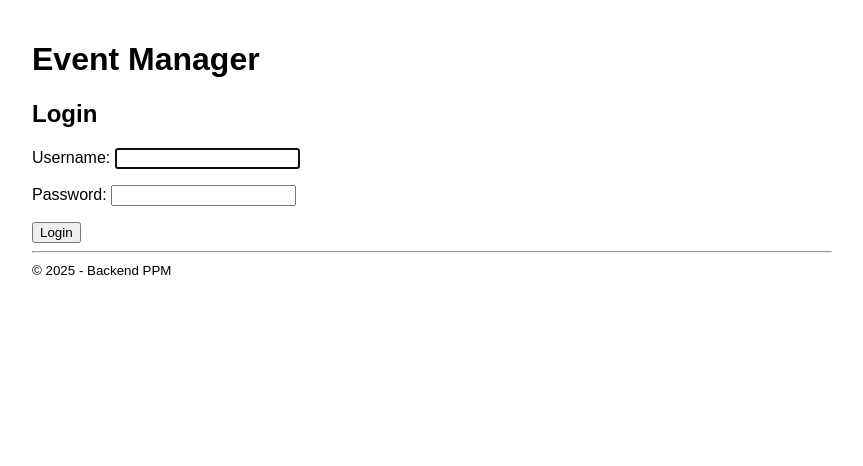
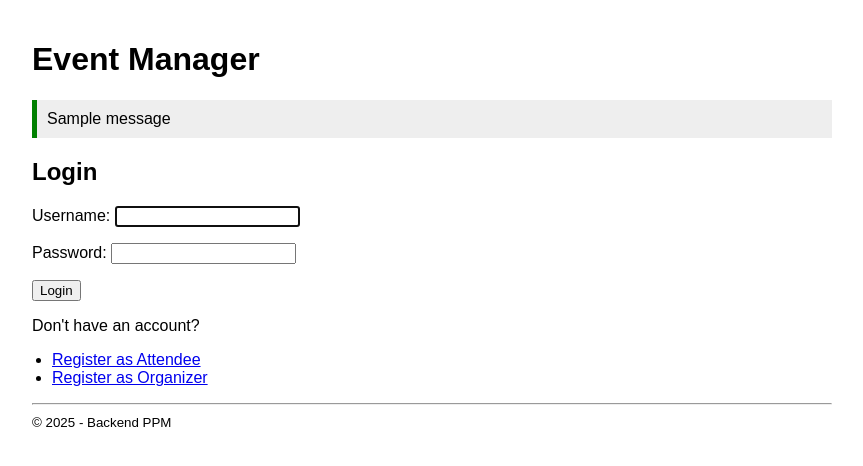
Before and after one commit to MircoCaneschi/event_menagement_project, a Django app: page /users/login/ in a window 1280 px wide. Shown: the top 466 px of the page, without its empty margins (208-1071 px from the left). Run offline with Django 5.2, Linux system fonts and the light colour scheme; tables that the repository leaves empty hold one stand-in row (values such as "Sample post"); one stand-in notice (Sample message) is shown.

Commit message:
resgister links in the login page - feedback messages

```diff
--- a/templates/base.html
+++ b/templates/base.html
@@ -54,11 +54,28 @@
                         </form>
                     {% endif %}
                 {% else %}
-                    <a href="{% url 'login' %}">Login</a>
+                    {% with request.resolver_match.url_name as current_view %}
+                        {% if current_view != 'register_attendee' and current_view != 'register_organizer' %}
+                            <a href="{% url 'login' %}">Login</a>
+                        {% endif %}
+                    {% endwith %}
                 {% endif %}
             {% endif %}
         {% endwith %}
     </nav>
+    {% if messages %}
+        <ul style="list-style: none; padding: 0;">
+            {% for message in messages %}
+                <li style="padding: 10px; background-color: #eee; border-left: 5px solid
+                        {% if message.tags == 'success' %}green
+                        {% elif message.tags == 'error' %}red
+                        {% elif message.tags == 'warning' %}orange
+                        {% else %}gray{% endif %}; margin-bottom: 10px;">
+                    {{ message }}
+                </li>
+            {% endfor %}
+        </ul>
+    {% endif %}
 </header>
 
 {% block content %}{% endblock %}
--- a/users/templates/users/login.html
+++ b/users/templates/users/login.html
@@ -7,4 +7,9 @@
     {{ form.as_p }}
     <button type="submit">Login</button>
   </form>
+    <p>Don't have an account?</p>
+<ul>
+  <li><a href="{% url 'register_attendee' %}">Register as Attendee</a></li>
+  <li><a href="{% url 'register_organizer' %}">Register as Organizer</a></li>
+</ul>
 {% endblock %}
```
Also changed, not shown: events/views.py (+13 -5 lines), db.sqlite3.
